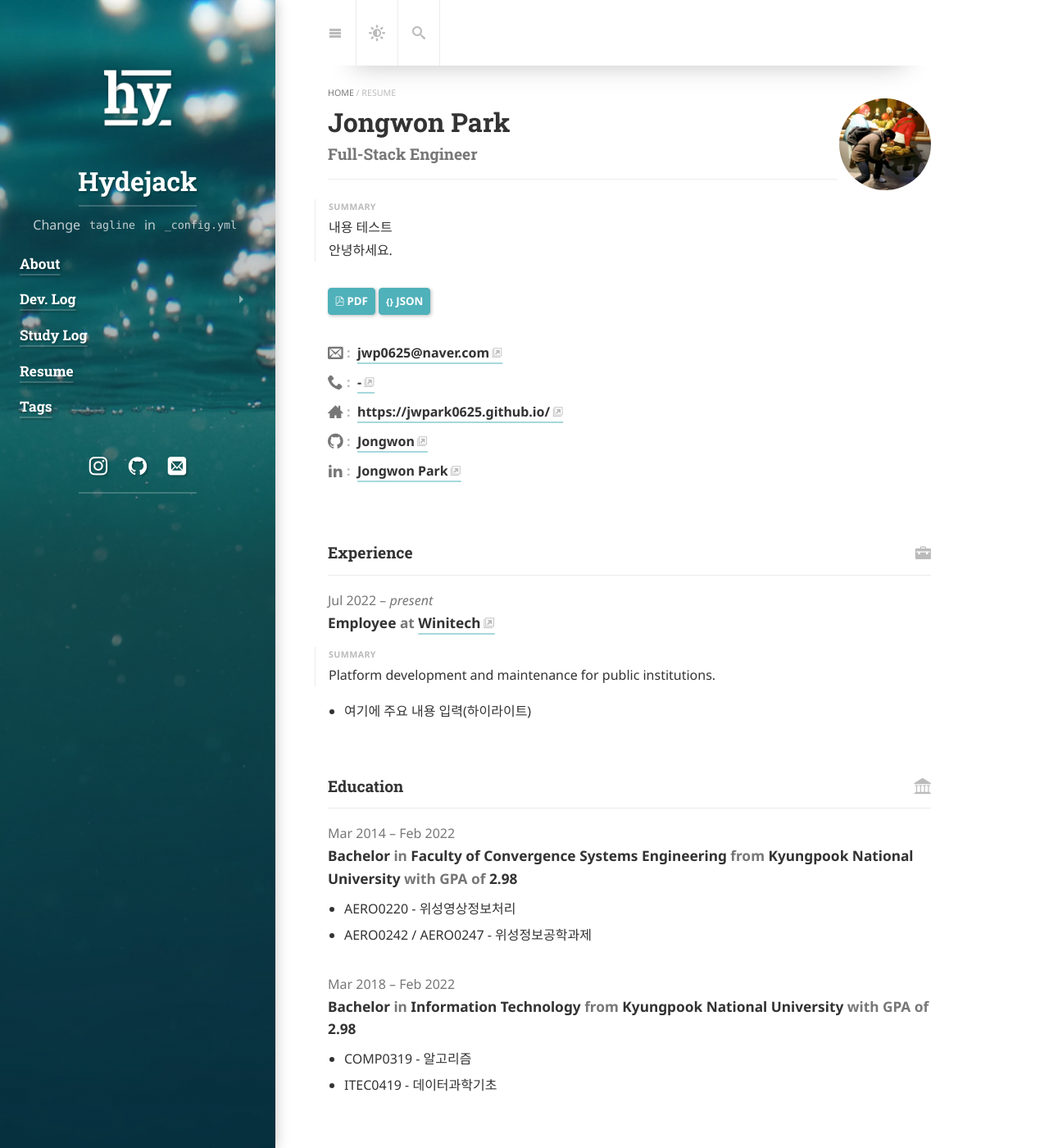
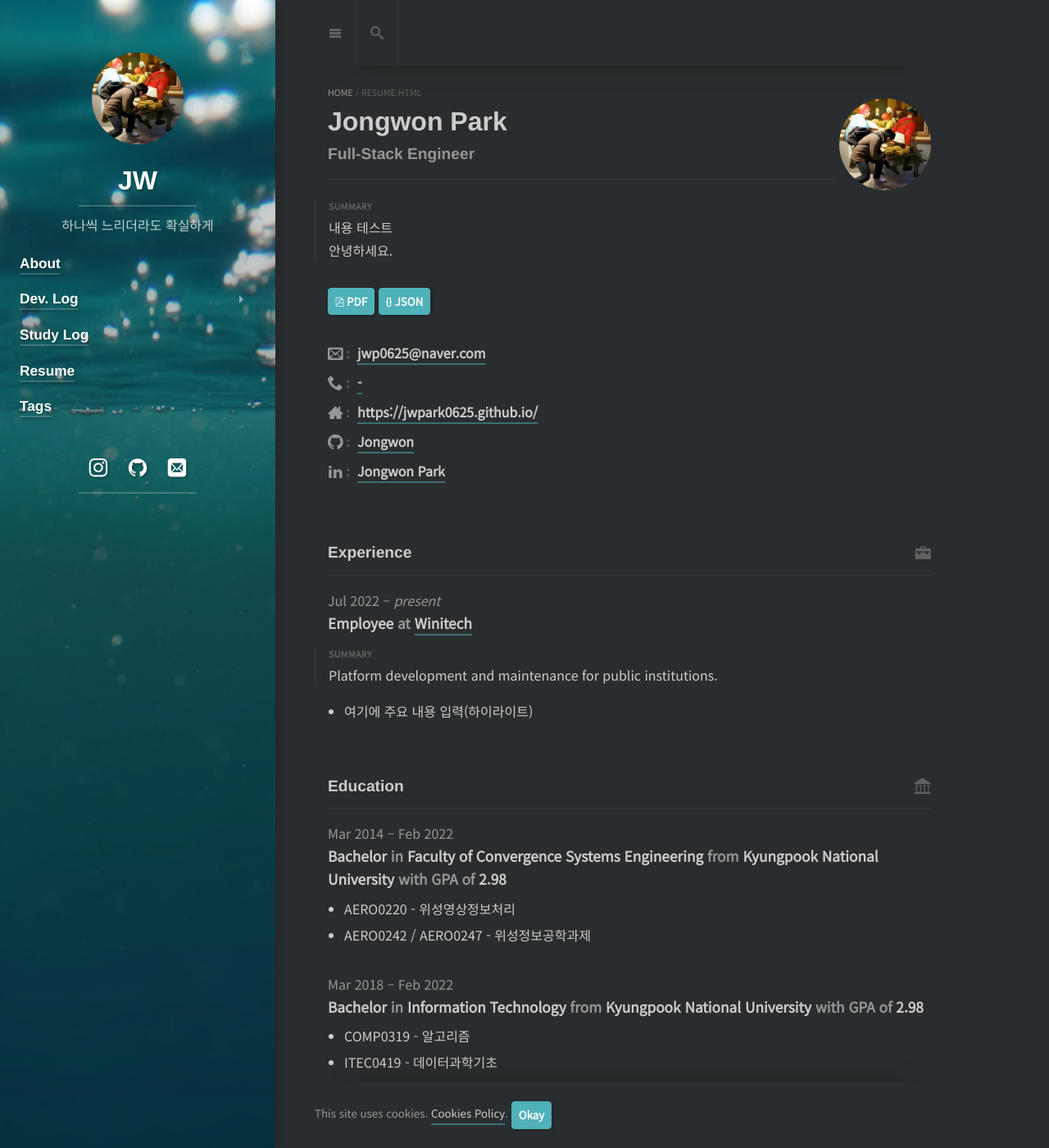
Before and after one commit to jwpark0625/jwpark0625.github.io, a Jekyll site: the page built from resume.md, in a window 1280 px wide and 1400 px high. Shown: the whole window at 82% size. Built offline with Jekyll 4.4.1, drawn with Linux system fonts in a browser that asks for light colours; cached includes are drawn as plain includes; nearby versions of some CDN libraries; some web fonts are replaced; library files that are not in the unit come from our copies; part of the change alters nothing that is shown.

Commit message:
updated in 08-06

```diff
--- a/_config.yml
+++ b/_config.yml
@@ -3,7 +3,7 @@
 
 # Uncomment and set the URL of your site (with protocol, e.g. `https://`)
 # NOTE: You don't need to provide this property when hosting on GitHub Pages or Netlify.
-url:                   https://jwpark0625.github.io
+#url:                   https://jwpark0625.github.io
 
 # Uncomment and set the "base URL" of your site.
 # When your site is in a subdirectory, set to `/<name of directory>`,
@@ -17,10 +17,12 @@ url:                   https://jwpark0625.github.io
 
 # Language of your content in 2-letter code, e.g.: en, de.
 # You may also provide a location, e.g.: en-us, de_AT.
-lang:                  en-us,kr-kr
+lang:                  ko-KR, en-US
 
 # The title of your blog. Used in the sidebar and the browser tab.
-title:                 Hydejack
+title:                 JW
+
+timezone:              Asia/Seoul
 
 # A short description (~150 chars) of the page used for the meta description tag.
 # Can use markdown, but no more than one paragraph (enforced by `>`)
@@ -28,34 +30,43 @@ description:           >
   JW's Blog
 
 # A shorter description for the sidebar.
-tagline:               Change `tagline` in `_config.yml`
+# Change `tagline` in `_config.yml`
+tagline:               >
+  하나씩 느리더라도 확실하게
 
 # A list of keywords for your blog
-keywords:              []
+keywords:              ["Development", "Web", "Rest API", "Jekyll"]
 
 # A (square) logo for your site.
 # If provided, it will be shown at the top of the sidebar.
 # It also used by the `jekyll-seo-tag` plugin.
-logo:                  /assets/img/logo.png
+logo:                  /assets/img/me.jpg
 
 # This should be the same author as first entry in `_data/authors.yml`.
 author:
   # Used by `jekyll-feed`:
-  name:                <firstname> <lastname>
-  email:               <mail@domain.tld>
-  # # Used by `jekyll-seo-tag`:
-  # twitter:             <username>
+  name:                Jongwon Park
+  email:               jwp0625@naver.com
+  picture:             /assets/img/me.jpg
+  # Used by `jekyll-seo-tag`:
+  social:
+    linkedin:          jongwon-park-3916a7233/
+    github:            jwpark0625
+    email:             jwp0625@naver.com
+    #stackoverflow:
+
 
 # Add links to the sidebar.
-menu:
-  - title:             Blog
-    url:               /blog/
-  - title:             Projects
-    url:               /projects/
-  - title:             Résumé*
-    url:               /resume/
-  - title:             Documentation
-    url:               /docs/
+# 임시 블록(22-08-06)
+# menu:
+#   - title:             Blog
+#     url:               /blog/
+#   - title:             Projects
+#     url:               /projects/
+#   - title:             Résumé*
+#     url:               /resume/
+#   - title:             Documentation
+#     url:               /docs/
 
 # Add links to the footer.
 # Typically you'll want to link to your cookie- or privacy policy (if appliable), etc..
@@ -71,11 +82,12 @@ legal:
 copyright:             © 2021. All rights reserved.
 
 # Format of the permalinks
-permalink:             /blog/:categories/:year-:month-:day-:title/
+permalink:             none
 
 # Pagination configuration (used by the `blog` layout)
 paginate:              10
-paginate_path:         /blog/:num/
+paginate_path:         /page-:num/
+excerpt_separator:     <!--more-->
 
 
 # Theme
@@ -99,18 +111,18 @@ theme_color:           rgb(25,55,71)
 
 # The string encoding which fonts to fetch from Google Fonts.
 # See: <https://hydejack.com/docs/configuration/>
-google_fonts:          Roboto+Slab:700|Noto+Sans:400,400i,700,700i
+google_fonts:          Noto+Sans+KR|JetBrains+Mono|Nanum+Gothic+Coding
 
 # The text font. Expects a string that is a valid CSS font-family value.
 # To change font-weight, see _sass/variables.scss
-font:                  Noto Sans, Helvetica, Arial, sans-serif
+font:                  Noto Sans KR, Helvetica, Arial, sans-serif
 
 # The font used for headings. Expects a string that is a valid CSS font-family value.
 # To change font-weight, see _sass/variables.scss
-font_heading:          Roboto Slab, Helvetica, Arial, sans-serif
+font_heading:          Helvetica, Arial, sans-serif
 
 # The font used for code blocks. Expects a string that is a valid CSS font-family value.
-font_code:             Fira Code, Menlo, Monaco, Consolas, monospace;
+font_code:             JetBrains Mono, Nanum Gothic Coding, Menlo, Monaco, Consolas, monospace;
 
 defaults:
   # You can use this to provide a default accent color and background for
@@ -126,21 +138,22 @@ defaults:
 
   # Don't include documents in assets in the sitemap
   - scope:
-      path:            assets/
+      path:            assets/**
     values:
       sitemap:         false
 
   # Don't include licenses in sitemap (feel free to delete)
   - scope:
-      path:            licenses/
+      path:            licenses/**
     values:
       layout:          plain
       sitemap:         false
 
-  # # You can use the following to enable comments on all posts.
+  # You can use the following to enable comments on all posts.
   - scope:
       type:            posts
     values:
+      comments:        true
       # https://applause-button.com/
       applause_button:       true
 
@@ -183,11 +196,11 @@ comments:
 # You must install utterances github app before use.(https://github.com/apps/utterances)
 # Make sure all variables are set properly. Check below link for detail.
 # https://utteranc.es/
-utterances:
-  repo:                "jwpark0625/jwpark0625.github.io"
-  issue-term:          "pathname"
-  label:               "Comments"
-  theme:               "dark-blue"
+# utterances:
+#   repo:                "jwpark0625/jwpark0625.github.io"
+#   issue-term:          "pathname"
+#   label:               "Comments"
+#   theme:               "dark-blue"
 
 # You must install giscus github app before use.(https://github.com/apps/giscus)
 # Make sure all variables are set properly. Check below link for detail.
@@ -199,7 +212,9 @@ giscus:
   category-id:         "[your-category-id]"
   mapping:             "pathname"
   reaction-enabled:    "1"
+  data-emit-metadata:  "0"
   theme:               "dark_dimmed"
+  data-lang:           "en"
   crossorigin:         "anonymous"
 
 
@@ -218,13 +233,13 @@ giscus:
 
 hydejack:
   # Configure the order of complementary content on blog posts
-  post_addons:         [about, newsletter, related, random, comments]
+  post_addons:         [about, comments]
 
   # Configure the order of complementary content on project pages
-  project_addons:      [about, newsletter, other, comments]
+  project_addons:      [about, other, comments]
 
   # Set to `true` if you don't want to show an icon indicating external links
-  no_mark_external:    false
+  no_mark_external:    true
 
   # Set to `true` if third party plugins fail to work with dynamically loaded pages
   no_push_state:       false
@@ -248,7 +263,7 @@ hydejack:
 
   # Set to `true` if you don't intend on changing the accent color on a per-page basis.
   # This will increase site build speed!
-  no_page_style:       false
+  no_page_style:       true
 
   # Code blocks and tables "break" the layout by spanning the full available width.
   # Set this to true if you want them to be the same width as other content.
@@ -263,7 +278,7 @@ hydejack:
   no_third_column:     false
 
   # Set to `true` if you don't like oversized headlines on large screens.
-  no_large_headings:   false
+  no_large_headings:   true
 
   # Set to `true` if you do not want to expose your resume and projects
   # in machine-readable formats.
@@ -277,34 +292,35 @@ hydejack:
   no_breadcrumbs:      false
 
   # Set to `true` when building with the `--lsi` option
-  use_lsi:             true
+  use_lsi:             false
 
   # When using Google Analytics, set to `true` to display a cookie notice banner.
   # When enabled, no user-related data will be stored until the user gives consent.
-  cookies_banner:      false
+  cookies_banner:      true
 
   # Set to `true` if you would like to add a "Powered by Hydejack" link in the footer.
   # Note that this setting has no effect when using the free version.
   advertise:           false
+
+  # Hide the clap button preview, even in development
+  clap_button:         false
 
   # Buyers of the PRO version can opt to hide all dates from the theme.
   # Frequent consumers of online content will know that nothing devalues a post like
   # seeing an old date.
   hide_dates:          false
 
-  # TODO
   hide_last_modified:  false
-
   # Note that dark mode only works in the PRO version of Hydejack.
   dark_mode:
     # Set to `true` to always use the dark theme.
-    always:            false
+    always:            true
 
     # Set to `true` to use the dark theme based on visitors' preference (OS setting).
     dynamic:           true
 
     # Set to `true` to allow visitors to switch between light and dark mode.
-    icon:              true
+    icon:              false
 
   # ⚡️ DANGER ZONE ⚡️
   # ----------------
@@ -322,7 +338,7 @@ hydejack:
 
 collections:
   featured_categories:
-    permalink:         /blog/:name/
+    permalink:         /:name/
     output:            true
 
   featured_tags:
@@ -338,14 +354,13 @@ collections:
 # ----------------------------------------------------------------------------------------
 
 exclude:
-  - ./#jekyll-theme-hydejack/node_modules
-  - ./#jekyll-theme-hydejack/.git
   - .jekyll-cache
   - .sass-cache
   - '*.toml'
   - vendor
   - Gemfile
   - Gemfile.lock
+  - node_modules
 include:
   - .well-known
   - LICENSE.md
@@ -367,6 +382,7 @@ plugins:
   - jekyll-titles-from-headings
   - jekyll-include-cache
   - jekyll-last-modified-at
+  - jemoji
 
 
 # SEO Tag
@@ -455,3 +471,10 @@ jekyll_compose:
       links:
         - title: Project Link
           url: https://example.com
+
+# jekyll-feed settings
+feed:
+  categories:
+    - devlog
+    - review
+    - studylog
```
